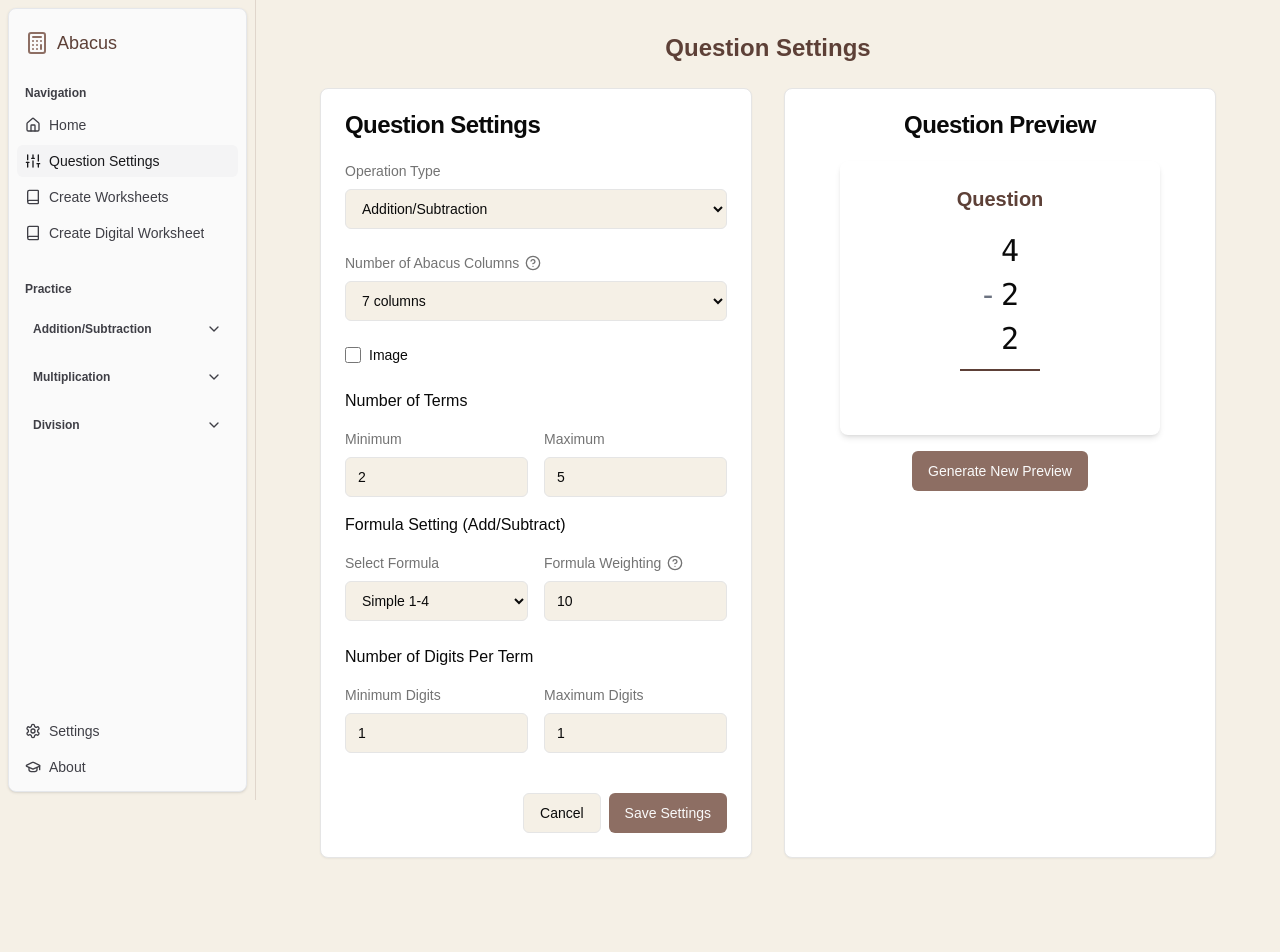
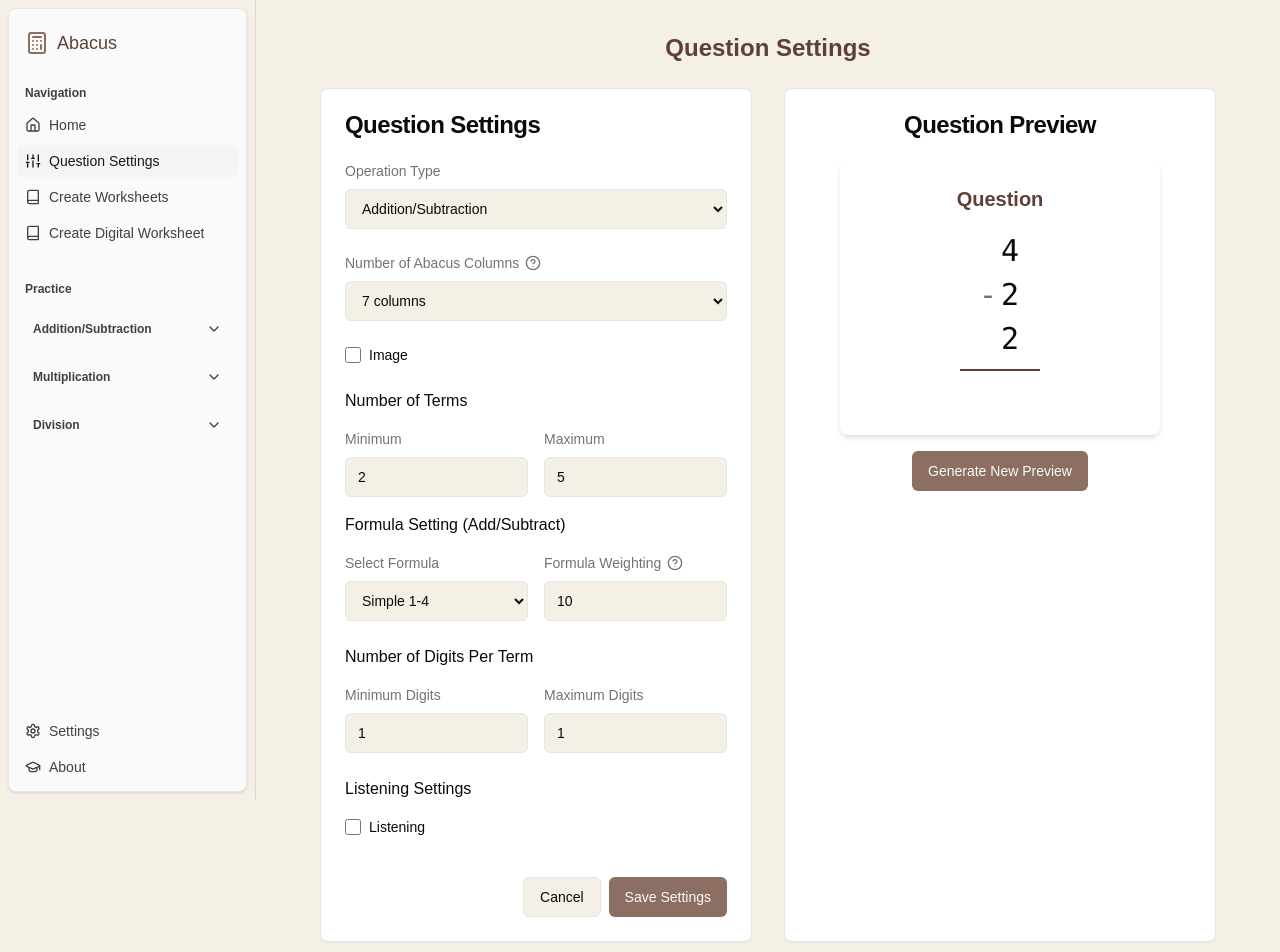
Before and after one commit to mhardock/abacus-learning-tool, a Next.js app: page /question-settings in a window 1280 px wide. Shown: the top 952 px of the page. Before the commit the page ends 890 px from the top, so only its background shows below. Built offline with nearby package versions, Linux system fonts and the light colour scheme.

Commit message:
Listening implementations

```diff
--- a/app/digital-worksheet/page.tsx
+++ b/app/digital-worksheet/page.tsx
@@ -87,6 +87,7 @@ export default function DigitalWorksheetPage() {
 
    const handleIncorrectAnswer = () => {
      setCurrentValue(0)
+     abacusRef?.current?.resetAbacus()
    }
 
    // Determine the title dynamically
--- a/app/page.tsx
+++ b/app/page.tsx
@@ -31,6 +31,7 @@ export default function Home() {
 
    const handleIncorrectAnswer = () => {
      setCurrentValue(0)
+     abacusRef.current?.resetAbacus()
    }
 
    return (
--- a/components/QuestionStateProvider.tsx
+++ b/components/QuestionStateProvider.tsx
@@ -1,7 +1,7 @@
 "use client"
 
 import React, { createContext, useContext, useState, useEffect, useCallback, useRef } from "react"
-import { Question, QuestionSettings } from "../lib/question-types"
+import { Question, QuestionSettings, SpeechSettings, OperationType } from "../lib/question-types"
 import { generateQuestion } from "../lib/question-generator"
 
 // Define the shape of the context
@@ -12,8 +12,10 @@ interface QuestionStateContextType {
   refreshQuestion: () => void
   checkAnswer: (userAnswer: number) => void
   settings: QuestionSettings
+  speechSettings: SpeechSettings
   questionNumber: number
   nextQuestion: () => void
+  updateSpeechSettings: (settings: Partial<SpeechSettings>) => void
 }
 
 // Create the context
@@ -38,17 +40,74 @@ export const QuestionStateProvider: React.FC<QuestionStateProviderProps> = ({
   isWorksheetFinished = false,
 }) => {
   const [currentQuestion, setCurrentQuestion] = useState<Question | null>(null)
+  const currentQuestionRef = useRef<Question | null>(null)
   const [feedback, setFeedback] = useState<string | null>(null)
   const [feedbackType, setFeedbackType] = useState<"success" | "error" | null>(null)
   const [questionNumber, setQuestionNumber] = useState(1)
 
-  // Use a ref to store the latest settings to avoid stale closures in effects
-  const settingsRef = useRef<QuestionSettings>(initialSettings);
-  const [internalSettings, setInternalSettings] = useState<QuestionSettings>(initialSettings);
+  const defaultSpeechSettings: SpeechSettings = {
+    isEnabled: false,
+    rate: 1,
+    voiceURI: null,
+  };
+
+  const [internalSettings, setInternalSettings] = useState<QuestionSettings>(() => {
+    const mergedSettings = {
+      ...initialSettings,
+      speechSettings: {
+        ...defaultSpeechSettings,
+        ...initialSettings.speechSettings,
+      },
+    };
+    return mergedSettings;
+  });
+
+  const settingsRef = useRef<QuestionSettings>(internalSettings);
+
+  const speakQuestion = useCallback((question: Question) => {
+    const { speechSettings } = settingsRef.current;
+    if (!speechSettings.isEnabled || typeof window === "undefined" || !window.speechSynthesis) {
+      return;
+    }
+
+    let textToSpeak = "";
+    if (question.operationType === OperationType.ADD_SUBTRACT) {
+      textToSpeak = question.operands.map((op, index) => {
+        if (index === 0) return `${op}`;
+        return op < 0 ? `minus ${Math.abs(op)}` : `plus ${op}`;
+      }).join(" ");
+    } else {
+      textToSpeak = question.questionString.replace("=", "").trim();
+    }
+
+    const utterance = new SpeechSynthesisUtterance(`${textToSpeak} =`);
+    utterance.rate = speechSettings.rate;
+
+    if (speechSettings.voiceURI) {
+      const voices = window.speechSynthesis.getVoices();
+      const selectedVoice = voices.find(voice => voice.voiceURI === speechSettings.voiceURI);
+      if (selectedVoice) {
+        utterance.voice = selectedVoice;
+      }
+    }
+
+    window.speechSynthesis.cancel();
+    window.speechSynthesis.speak(utterance);
+  }, []);
+
+  const playSound = useCallback((soundFile: string) => {
+    if (typeof window === 'undefined') return;
+    const audio = new Audio(soundFile);
+    audio.play().catch(error => console.error("Error playing sound:", error));
+  }, []);
+
+  useEffect(() => {
+    currentQuestionRef.current = currentQuestion;
+  }, [currentQuestion]);
 
   // Function to generate a new question
   const nextQuestion = useCallback(() => {
-    if (isWorksheetFinished && currentQuestion !== null) {
+    if (isWorksheetFinished && currentQuestionRef.current !== null) {
       // If worksheet is finished and a question has already been generated, do not generate new ones
       return;
     }
@@ -59,25 +118,27 @@ export const QuestionStateProvider: React.FC<QuestionStateProviderProps> = ({
     setCurrentQuestion(newQuestion);
     setFeedback(null);
     setFeedbackType(null);
-  }, [isWorksheetFinished, currentQuestion]);
+    speakQuestion(newQuestion);
+  }, [isWorksheetFinished, speakQuestion]);
 
-  // Effect to update internalSettings state when initialSettings prop changes
-  // Deep comparison to avoid unnecessary re-renders and question generations
   useEffect(() => {
-    if (JSON.stringify(initialSettings) !== JSON.stringify(settingsRef.current)) {
-      settingsRef.current = initialSettings;
-      setInternalSettings(initialSettings);
-      setQuestionNumber(1)
-      nextQuestion();
+    const newSettings = {
+      ...initialSettings,
+      speechSettings: {
+        ...defaultSpeechSettings,
+        ...initialSettings.speechSettings,
+      },
+    };
+    if (JSON.stringify(newSettings) !== JSON.stringify(internalSettings)) {
+      setInternalSettings(newSettings);
+      setQuestionNumber(1);
     }
-  }, [initialSettings, nextQuestion]);
+  }, [initialSettings]);
 
-  // Effect to generate the first question when internalSettings are available
   useEffect(() => {
-    if (internalSettings && currentQuestion === null) {
-      nextQuestion();
-    }
-  }, [internalSettings, currentQuestion, nextQuestion]);
+    settingsRef.current = internalSettings;
+    nextQuestion();
+  }, [internalSettings]);
 
   // Public function to refresh the question
   const refreshQuestion = useCallback(() => {
@@ -93,26 +154,47 @@ export const QuestionStateProvider: React.FC<QuestionStateProviderProps> = ({
     if (isCorrect) {
       setFeedback("Correct! Well done!");
       setFeedbackType("success");
+      playSound('/sounds/correct.mp3');
       setQuestionNumber(prev => prev + 1)
 
+      const handleNextQuestion = () => {
+        abacusRef?.current?.resetAbacus();
+        nextQuestion();
+      };
+
       if (onCorrectAnswer) {
-        onCorrectAnswer(nextQuestion);
+        onCorrectAnswer(handleNextQuestion);
       } else {
-        setTimeout(() => {
-          abacusRef?.current?.resetAbacus();
-          nextQuestion(); // Generate a new question after delay
-        }, 1000);
+        setTimeout(handleNextQuestion, 1000);
       }
     } else {
       setFeedback(`Not quite. Try again!`);
       setFeedbackType("error");
+      playSound('/sounds/wrong.wav');
+      if (settingsRef.current.speechSettings.isEnabled) {
+        setTimeout(() => {
+          if (currentQuestionRef.current) {
+            speakQuestion(currentQuestionRef.current);
+          }
+        }, 1000);
+      }
       if (onIncorrectAnswer) {
         setTimeout(() => {
           onIncorrectAnswer();
         }, 1000);
       }
     }
-  }, [currentQuestion, abacusRef, onCorrectAnswer, onIncorrectAnswer, nextQuestion]);
+  }, [currentQuestion, abacusRef, onCorrectAnswer, onIncorrectAnswer, nextQuestion, speakQuestion, playSound]);
+
+  const updateSpeechSettings = useCallback((newSpeechSettings: Partial<SpeechSettings>) => {
+    setInternalSettings(prevSettings => ({
+      ...prevSettings,
+      speechSettings: {
+        ...prevSettings.speechSettings,
+        ...newSpeechSettings,
+      },
+    }));
+  }, []);
 
   const contextValue = {
     questionToDisplay: currentQuestion,
@@ -121,8 +203,10 @@ export const QuestionStateProvider: React.FC<QuestionStateProviderProps> = ({
     refreshQuestion,
     checkAnswer,
     settings: internalSettings,
+    speechSettings: internalSettings.speechSettings,
     questionNumber,
     nextQuestion,
+    updateSpeechSettings,
   };
 
   return (
--- a/components/question-display.tsx
+++ b/components/question-display.tsx
@@ -52,7 +52,6 @@ interface DisplayElement {
   return (
     <div ref={ref} className={`bg-white rounded-lg shadow-md p-6 w-full max-w-xs flex flex-col ${questionContainerMinHeight()}`}>
       <h2 className="text-xl font-semibold text-[#5d4037] mb-4 text-center">Question {questionNumber}</h2>
-
       <div className="flex flex-col items-center space-y-1 font-mono text-2xl md:text-3xl flex-grow justify-center">
         <div className="flex flex-col items-center w-full relative">
           {question.operationType === OperationType.ADD_SUBTRACT ? (
--- a/components/question-settings-form.tsx
+++ b/components/question-settings-form.tsx
@@ -37,11 +37,29 @@ export default function QuestionSettingsForm({
 }: QuestionSettingsFormProps) {
   const { settings, tempInputs, handleInputChange, applyAndValidateAllTempInputs } = useQuestionSettingsForm(initialSettings, onSettingsChange);
 
+  const uiToActualRate = (uiRate: number) => parseFloat((((uiRate - 1) * 1.5) / 9 + 0.5).toFixed(2));
+  const actualToUiRate = (actualRate: number) => Math.round((actualRate - 0.5) * 6 + 1);
+
 
   // State for rule suggestions
   const [allPossibleRules, setAllPossibleRules] = useState<string[]>([]);
   const [filteredRules, setFilteredRules] = useState<string[]>([]);
   const [showDropdown, setShowDropdown] = useState(false);
+  const [voices, setVoices] = useState<SpeechSynthesisVoice[]>([]);
+
+  useEffect(() => {
+    const getVoices = () => {
+      const availableVoices = window.speechSynthesis.getVoices();
+      setVoices(availableVoices);
+    };
+
+    getVoices();
+    window.speechSynthesis.onvoiceschanged = getVoices;
+
+    return () => {
+      window.speechSynthesis.onvoiceschanged = null;
+    };
+  }, []);
 
   // State for rule input validation
   const [ruleWarningMessage, setRuleWarningMessage] = useState<string>("");
@@ -220,7 +238,11 @@ export default function QuestionSettingsForm({
             value={tempInputs.operationType}
             onChange={(e: React.ChangeEvent<HTMLSelectElement>) => {
               const newValue = e.target.value as OperationType;
-              applyAndValidateAllTempInputs({ operationType: newValue });
+              const updates: Partial<typeof tempInputs> = { operationType: newValue };
+              if (newValue === OperationType.MULTIPLY || newValue === OperationType.DIVIDE) {
+                updates.speechIsEnabled = 'false';
+              }
+              applyAndValidateAllTempInputs(updates);
             }}
             className="flex h-10 w-full rounded-md border border-input bg-background px-3 py-2 text-sm"
           >
@@ -362,6 +384,72 @@ export default function QuestionSettingsForm({
                            onKeyDown={(e: React.KeyboardEvent<HTMLInputElement>) => e.key === 'Enter' && applyAndValidateAllTempInputs()} />
                   </div>
                 </div>
+              </div>
+
+              {/* Speech Settings */}
+              <div>
+                <h3 className="font-medium mb-4 mt-6">Listening Settings</h3>
+                <div className="flex items-center space-x-2">
+                  <input
+                    type="checkbox"
+                    id="speechIsEnabled"
+                    checked={tempInputs.speechIsEnabled === 'true'}
+                    onChange={(e) => {
+                      applyAndValidateAllTempInputs({ speechIsEnabled: e.target.checked.toString() });
+                    }}
+                    className="h-4 w-4 rounded border-gray-300 text-indigo-600 focus:ring-indigo-500"
+                  />
+                  <label
+                    htmlFor="speechIsEnabled"
+                    className="text-sm font-medium"
+                  >
+                    Listening
+                  </label>
+                </div>
+
+                {tempInputs.speechIsEnabled === 'true' && (
+                  <div className="mt-4 space-y-4">
+                    <div>
+                      <label htmlFor="speechVoiceURI" className="block text-sm font-medium text-gray-700">Voice</label>
+                      <select
+                        id="speechVoiceURI"
+                        value={tempInputs.speechVoiceURI || ''}
+                        onChange={(e) => {
+                          applyAndValidateAllTempInputs({ speechVoiceURI: e.target.value });
+                        }}
+                        className="mt-1 block w-full pl-3 pr-10 py-2 text-base border-gray-300 focus:outline-none focus:ring-indigo-500 focus:border-indigo-500 sm:text-sm rounded-md"
+                      >
+                        {voices.map((voice) => (
+                          <option key={voice.name} value={voice.voiceURI}>
+                            {voice.name} ({voice.lang})
+                          </option>
+                        ))}
+                      </select>
+                    </div>
+
+                    <div>
+                      <label htmlFor="speechRate" className="block text-sm font-medium text-gray-700">
+                        Speed: {actualToUiRate(parseFloat(tempInputs.speechRate) || 1)}
+                      </label>
+                      <input
+                        id="speechRate"
+                        type="range"
+                        min="1"
+                        max="10"
+                        step="1"
+                        value={actualToUiRate(parseFloat(tempInputs.speechRate) || 1)}
+                        onChange={(e) => {
+                            const uiRate = parseInt(e.target.value, 10);
+                            const actualRate = uiToActualRate(uiRate);
+                            handleInputChange("speechRate", actualRate.toString());
+                        }}
+                        onMouseUp={() => applyAndValidateAllTempInputs()}
+                        onTouchEnd={() => applyAndValidateAllTempInputs()}
+                        className="w-full h-2 bg-gray-200 rounded-lg appearance-none cursor-pointer"
+                      />
+                    </div>
+                  </div>
+                )}
               </div>
             </>
           )}
--- a/hooks/useQuestionSettingsForm.ts
+++ b/hooks/useQuestionSettingsForm.ts
@@ -1,4 +1,4 @@
-import { useState } from "react";
+import { useState, useEffect } from "react";
 import { validateSettings, defaultSettings, DivisionFormulaType } from "../lib/settings-utils";
 import { QuestionSettings as FullQuestionSettings, OperationType } from "../lib/question-types";
 
@@ -24,6 +24,9 @@ interface TempInputState {
   ruleString: string;
   numberOfAbacusColumns: string;
   isImage: string;
+  speechIsEnabled: string;
+  speechVoiceURI: string;
+  speechRate: string;
 }
 
 const convertSettingsToTempInputs = (currentSettings: FullQuestionSettings): TempInputState => {
@@ -49,6 +52,9 @@ const convertSettingsToTempInputs = (currentSettings: FullQuestionSettings): Tem
     ruleString: (currentSettings.ruleString ?? ""),
     numberOfAbacusColumns: (currentSettings.numberOfAbacusColumns ?? defaultSettings.numberOfAbacusColumns!).toString(),
     isImage: (currentSettings.isImage ?? false).toString(),
+    speechIsEnabled: currentSettings.speechSettings.isEnabled.toString(),
+    speechVoiceURI: (currentSettings.speechSettings.voiceURI ?? "").toString(),
+    speechRate: currentSettings.speechSettings.rate.toString(),
   };
 };
 
@@ -56,13 +62,37 @@ export const useQuestionSettingsForm = (
   initialGlobalSettings: FullQuestionSettings,
   onSettingsChange?: (newSettings: FullQuestionSettings) => void
 ) => {
-  const [settings, setSettings] = useState<FullQuestionSettings>(() =>
-    validateSettings({ ...defaultSettings, ...initialGlobalSettings })
-  );
+  const [settings, setSettings] = useState<FullQuestionSettings>(() => {
+    const defaultSpeechSettings = { isEnabled: false, rate: 1, voiceURI: null };
+    const mergedSettings = {
+      ...defaultSettings,
+      ...initialGlobalSettings,
+      speechSettings: {
+        ...defaultSpeechSettings,
+        ...(initialGlobalSettings.speechSettings || {}),
+      },
+    };
+    return validateSettings(mergedSettings);
+  });
 
   const [tempInputs, setTempInputs] = useState<TempInputState>(() =>
     convertSettingsToTempInputs(settings)
   );
+
+  useEffect(() => {
+    const defaultSpeechSettings = { isEnabled: false, rate: 1, voiceURI: null };
+    const mergedSettings = {
+      ...defaultSettings,
+      ...initialGlobalSettings,
+      speechSettings: {
+        ...defaultSpeechSettings,
+        ...(initialGlobalSettings.speechSettings || {}),
+      },
+    };
+    const newValidatedSettings = validateSettings(mergedSettings);
+    setSettings(newValidatedSettings);
+    setTempInputs(convertSettingsToTempInputs(newValidatedSettings));
+  }, [initialGlobalSettings]);
 
   const handleInputChange = (key: keyof TempInputState, value: string) => {
     setTempInputs((prevInputs) => ({
@@ -96,6 +126,11 @@ export const useQuestionSettingsForm = (
       ruleString: mergedInputs.ruleString,
       numberOfAbacusColumns: parseInt(mergedInputs.numberOfAbacusColumns),
       isImage: mergedInputs.isImage === 'true',
+      speechSettings: {
+        isEnabled: mergedInputs.speechIsEnabled === 'true',
+        voiceURI: mergedInputs.speechVoiceURI || null,
+        rate: parseFloat(mergedInputs.speechRate),
+      },
     };
 
     const newValidatedSettings = validateSettings(parsedSettings);
--- a/lib/question-types.ts
+++ b/lib/question-types.ts
@@ -4,9 +4,16 @@ export enum OperationType {
   DIVIDE = 'division'
 }
 
+export interface SpeechSettings {
+  isEnabled: boolean;
+  rate: number; // 0.1 to 10
+  voiceURI: string | null;
+}
+
 export interface QuestionSettings {
   operationType: OperationType;
   isImage?: boolean;
+  speechSettings: SpeechSettings;
 
   // Addition/Subtraction specific
   minAddSubTerms?: number;
--- a/lib/settings-utils.ts
+++ b/lib/settings-utils.ts
@@ -16,6 +16,12 @@ export type DivisionFormulaType = typeof validDivisionFormulaTypes[number];
 
 export const defaultSettings: QuestionSettings = {
   operationType: OperationType.ADD_SUBTRACT,
+
+  speechSettings: {
+    isEnabled: false,
+    rate: 1,
+    voiceURI: ''
+  },
 
   // Addition/Subtraction specific
   minAddSubTerms: 2,
@@ -86,6 +92,13 @@ export function validateSettings(partialSettings: Partial<QuestionSettings>): Qu
       addSubWeightingMultiplier: clampNumber(validated.addSubWeightingMultiplier, 1, 100, defaultSettings.addSubWeightingMultiplier!),
       minAddSubTermDigits: minAddSubTermDigits,
       maxAddSubTermDigits: maxAddSubTermDigits,
+      speechSettings: {
+        ...defaultSettings.speechSettings,
+        ...validated.speechSettings,
+        isEnabled: typeof validated.speechSettings?.isEnabled === 'boolean' ? validated.speechSettings.isEnabled : defaultSettings.speechSettings.isEnabled,
+        rate: clampNumber(validated.speechSettings?.rate, 0.5, 2, defaultSettings.speechSettings.rate),
+        voiceURI: typeof validated.speechSettings?.voiceURI === 'string' ? validated.speechSettings.voiceURI : defaultSettings.speechSettings.voiceURI,
+      }
     };
   } else if (currentOperationType === OperationType.MULTIPLY) {
     const timesTableTerm1Min = clampNumber(validated.timesTableTerm1Min, 1, 9, defaultSettings.timesTableTerm1Min!);
```
Also changed, not shown: lib/settings-serializer.ts (+21 -1 lines), 2 other files (tests, documents, lock files or other folders).
